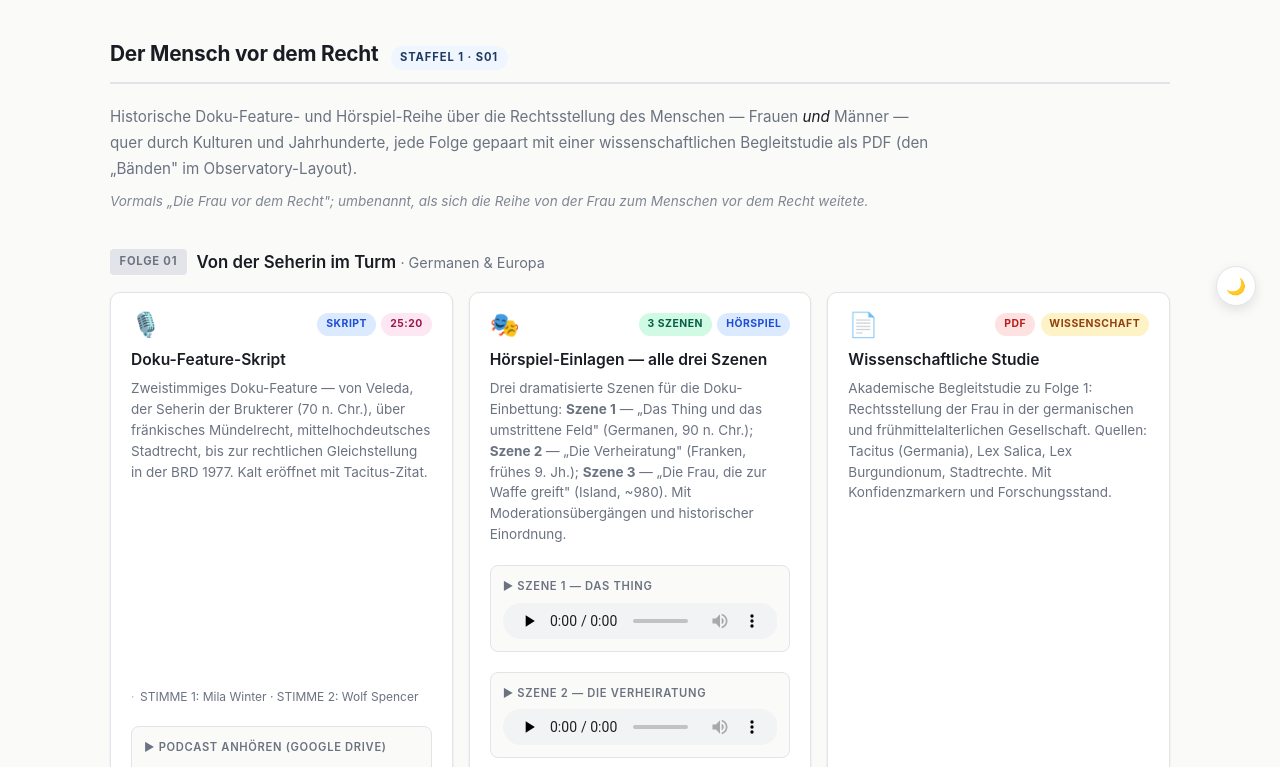
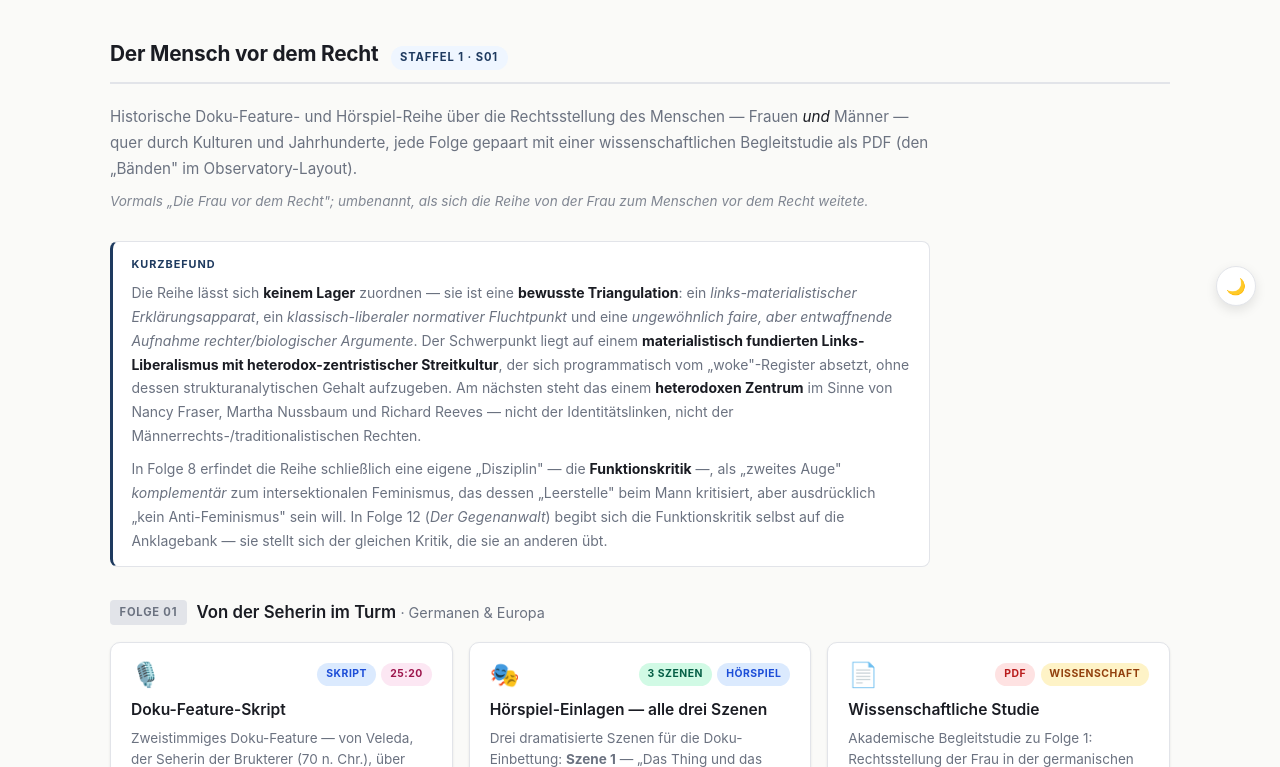
Before and after one commit to blurayne/podcasts, a plain HTML site: page index.html in a window 1280 px wide. Shown: the part 470-1237 px from the top of the page. Drawn offline with Linux system fonts and the light colour scheme; grey boxes are pictures that could not be loaded.

Commit message:
README + index.html: Kurzbefund zur Reihe (Triangulation, Funktionskritik, Selbstbefragung F12)
Fügt den einleitenden Kurzbefund zur Homo-ante-legem-Staffel hinzu:
politische Nicht-Zuordnung als bewusste Triangulation, heterodox-zentristische
Streitkultur (Fraser/Nussbaum/Reeves), Entstehung der Funktionskritik in F8
und deren Selbstbefragung in F12 (Der Gegenanwalt).

README: dritter Absatz zum bestehenden Kurzbefund-Block ergänzt.
index.html: neuer .series-kurzbefund-Block (CSS + HTML) nach der Serieneinleitung.

Co-Authored-By: Claude Sonnet 4.6 <noreply@anthropic.com>

```diff
--- a/index.html
+++ b/index.html
@@ -216,6 +216,33 @@
     margin: -.5rem 0 2.25rem;
   }
   .series-intro em { font-style: italic; color: var(--text); }
+
+  /* ── SERIES KURZBEFUND ── */
+  .series-kurzbefund {
+    margin: -.5rem 0 2rem;
+    padding: .85rem 1.1rem .85rem 1.15rem;
+    background: var(--bg-card);
+    border: 1px solid var(--border);
+    border-left: 3px solid var(--series1);
+    border-radius: 8px;
+    font-size: .875rem;
+    color: var(--text-secondary);
+    line-height: 1.7;
+    max-width: 820px;
+  }
+  .series-kurzbefund strong { color: var(--text); }
+  .series-kurzbefund em { font-style: italic; }
+  .series-kurzbefund p { margin: 0; }
+  .series-kurzbefund p + p { margin-top: .6rem; }
+  .series-kurzbefund .kurzbefund-label {
+    font-size: .68rem;
+    font-weight: 700;
+    letter-spacing: .09em;
+    text-transform: uppercase;
+    color: var(--series1);
+    margin-bottom: .45rem;
+  }
+
   .series-intro .rename-note {
     display: block;
     margin-top: .5rem;
@@ -513,6 +540,12 @@
       <span class="rename-note">Vormals „Die Frau vor dem Recht"; umbenannt, als sich die Reihe von der Frau zum Menschen vor dem Recht weitete.</span>
     </p>
 
+    <div class="series-kurzbefund">
+      <div class="kurzbefund-label">Kurzbefund</div>
+      <p>Die Reihe lässt sich <strong>keinem Lager</strong> zuordnen — sie ist eine <strong>bewusste Triangulation</strong>: ein <em>links-materialistischer Erklärungsapparat</em>, ein <em>klassisch-liberaler normativer Fluchtpunkt</em> und eine <em>ungewöhnlich faire, aber entwaffnende Aufnahme rechter/biologischer Argumente</em>. Der Schwerpunkt liegt auf einem <strong>materialistisch fundierten Links-Liberalismus mit heterodox-zentristischer Streitkultur</strong>, der sich programmatisch vom „woke"-Register absetzt, ohne dessen strukturanalytischen Gehalt aufzugeben. Am nächsten steht das einem <strong>heterodoxen Zentrum</strong> im Sinne von Nancy Fraser, Martha Nussbaum und Richard Reeves — nicht der Identitätslinken, nicht der Männerrechts-/traditionalistischen Rechten.</p>
+      <p>In Folge 8 erfindet die Reihe schließlich eine eigene „Disziplin" — die <strong>Funktionskritik</strong> —, als „zweites Auge" <em>komplementär</em> zum intersektionalen Feminismus, das dessen „Leerstelle" beim Mann kritisiert, aber ausdrücklich „kein Anti-Feminismus" sein will. In Folge 12 (<em>Der Gegenanwalt</em>) begibt sich die Funktionskritik selbst auf die Anklagebank — sie stellt sich der gleichen Kritik, die sie an anderen übt.</p>
+    </div>
+
     <!-- EPISODE 1 -->
     <div class="episode-block">
       <div class="episode-header">
```
Also changed, not shown: 1 other file.
